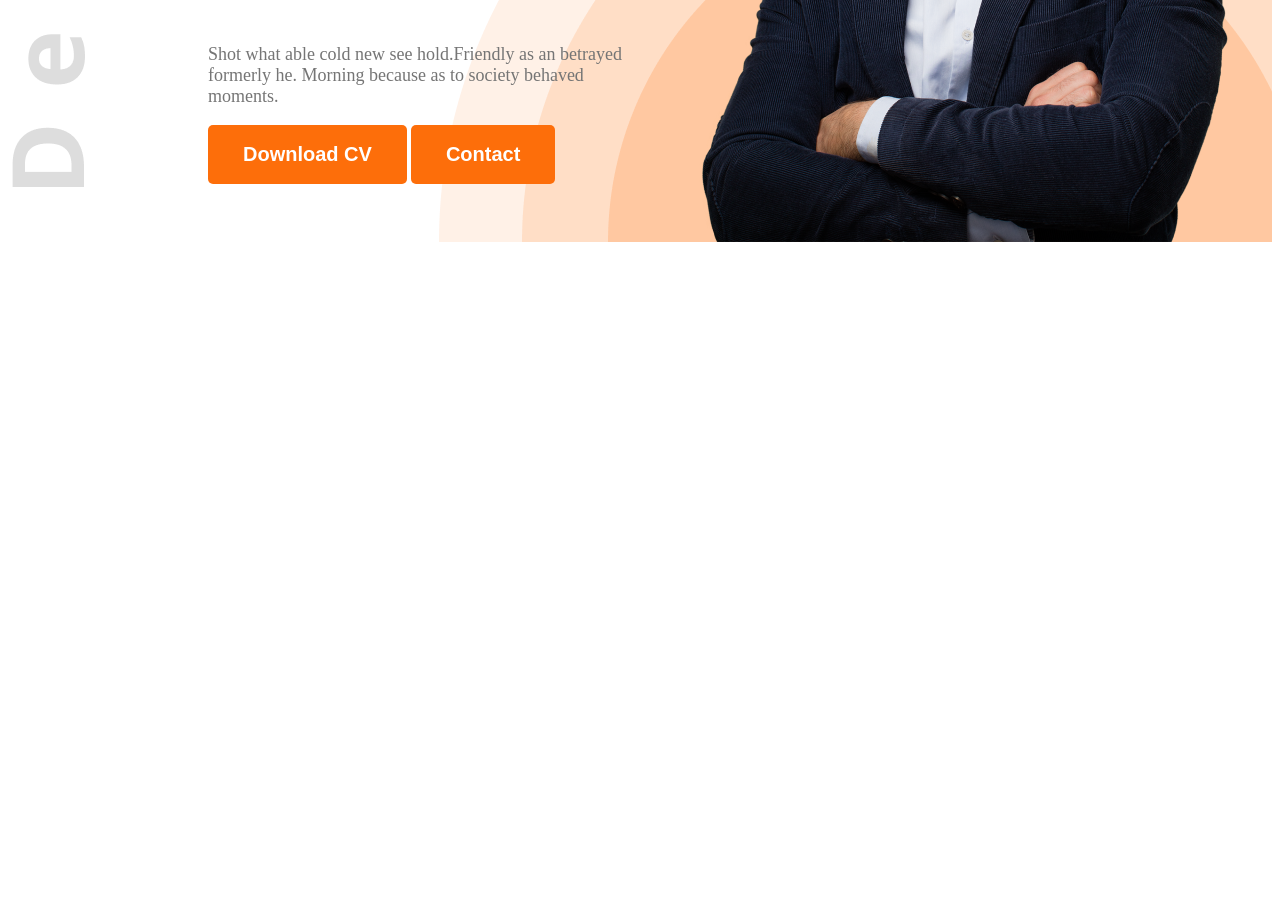
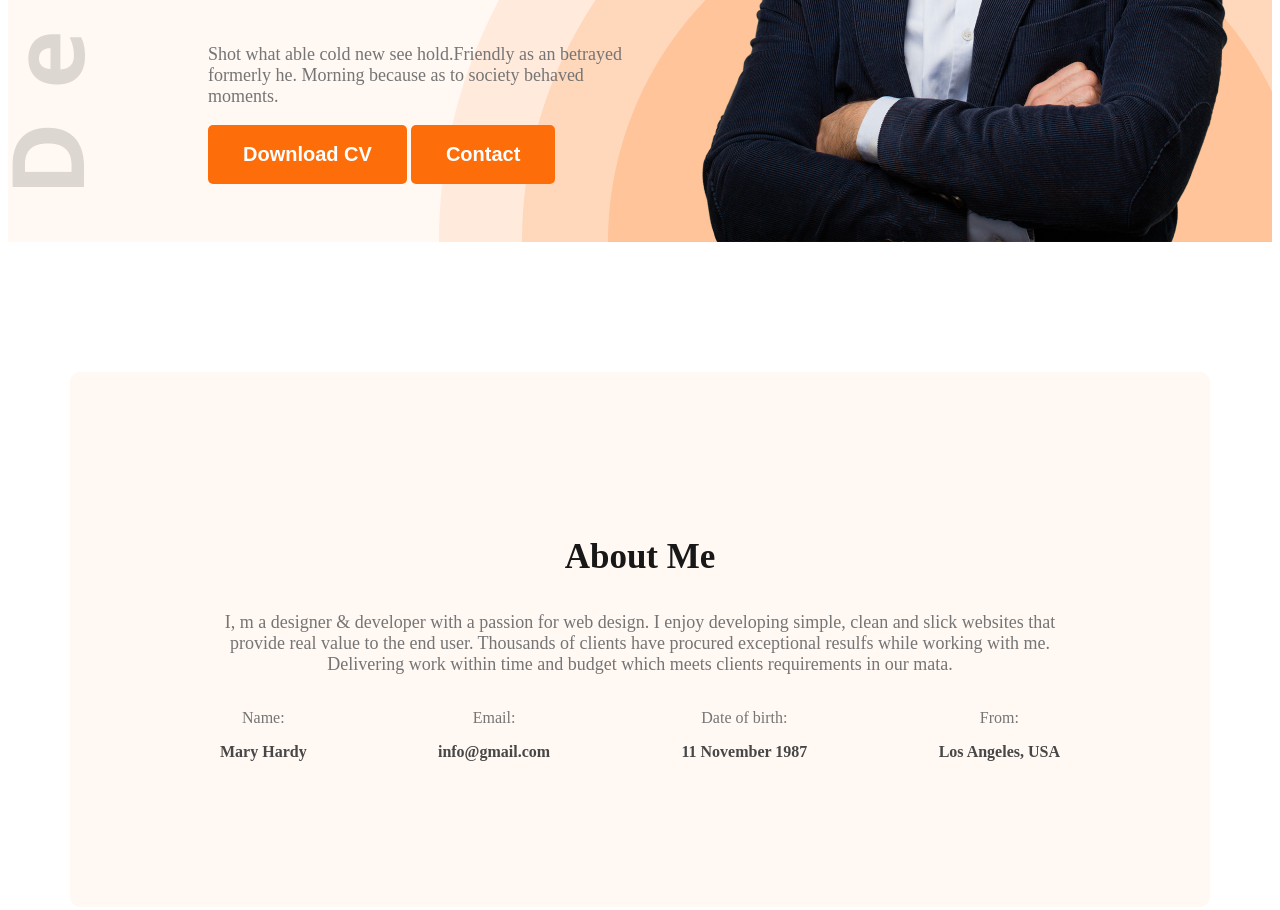
Before and after one commit to khayrulbashar2025/Web-portfolio, a plain HTML site: page index.html in a window 1280 px wide. Shown: the part 584-1494 px from the top of the page. Before the commit the page ends 834 px from the top, so only its background shows below. Drawn offline with Linux system fonts and the light colour scheme.

Commit message:
itrjgio gfr

```diff
--- a/index.html
+++ b/index.html
@@ -10,7 +10,7 @@
     <link rel="stylesheet" href="styles/portfolio.css">
 </head>
 <body>
-    <header class="header">
+    <header class="header secondary-bg">
         <nav>
             <h3 class="nav-title">Ma<span class="text-primary">r</span>y</h3>
             <ul>
@@ -32,7 +32,32 @@
         </div>
     </header>
     <main>
+<section class="about secondary-bg">
+    <h3 class="section-title">About Me</h3>
+    <p class="section-description">I, m a designer & developer with a passion for web design. I enjoy developing simple, clean and slick websites that provide real value to the end user. Thousands of clients have procured exceptional resulfs while working with me. Delivering work within time and budget which meets clients requirements in our mata.</p>
+    <div class="about-itmes">
+        <div class="about-itme">
+            <p class="about-title">Name:</p>
+            <p class="itme-description">Mary Hardy </p>
+        </div>
+        <div class="about-itme">
+            <p class="about-title">Email:</p>
+            <p class="itme-description">info@gmail.com</p>
+        </div>
+        <div class="about-itme">
+            <p class="about-title">Date of birth:</p>
+            <p class="itme-description">11 November 1987</p>
+        </div>
+        <div class="about-itme">
+            <p class="about-title">From:</p>
+            <p class="itme-description">Los Angeles, USA</p>
+        </div>
 
+
+
+
+    </div>
+</section>
     </main>
     <footer>
 
--- a/styles/portfolio.css
+++ b/styles/portfolio.css
@@ -6,6 +6,10 @@
     "wdth" 100;
 }
 /* sherd-style */
+.secondary-bg{
+    background-color: #FFF8F3;
+}
+
 .derk-2{
     color: #474747;
 }
@@ -22,6 +26,15 @@
     border: none;
 
 
+}
+.section-title{
+    font-size: 35px;
+    font-weight: bold;
+    color: #181818;
+}
+.section-description{
+    font-size: 18px;
+    color: #757575;
 }
 .header{
     background-image: url(../images/developer.png),url(../images/header_bg.png);
@@ -80,3 +93,27 @@ nav ul{
 .banner-profile{
     width: 584px;
 }
+/* about-styles */
+main{
+    max-width: 1140px;
+    margin: 0px auto;
+}
+.about{
+    border-radius: 10px;
+    padding: 130px 150px;
+    text-align: center;
+    margin-top: 130px;
+}
+.about-itmes{
+    display: flex;
+    justify-content:space-between;
+}
+.about-title{
+    font-weight: 20px;
+    color: #757575;
+}
+
+.itme-description{
+    font-weight: bold;
+    color: #474747;
+}
```
